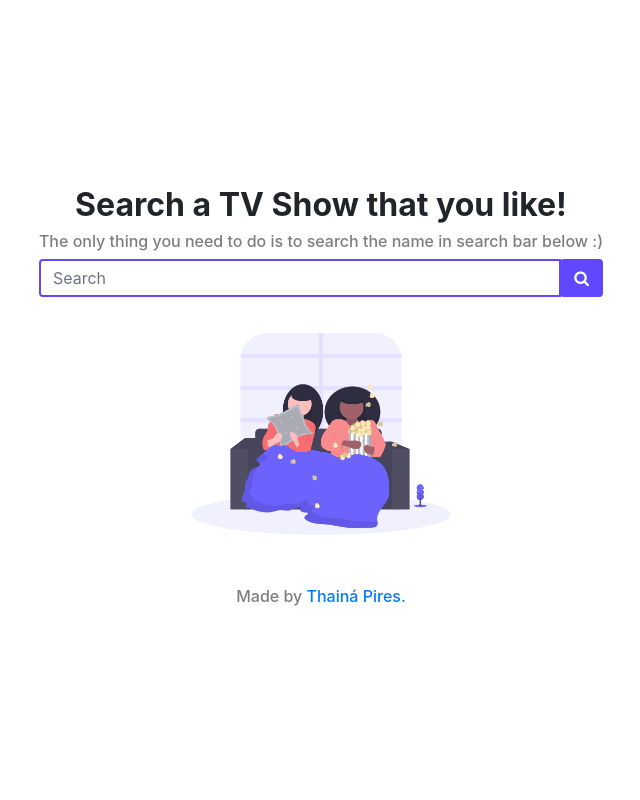
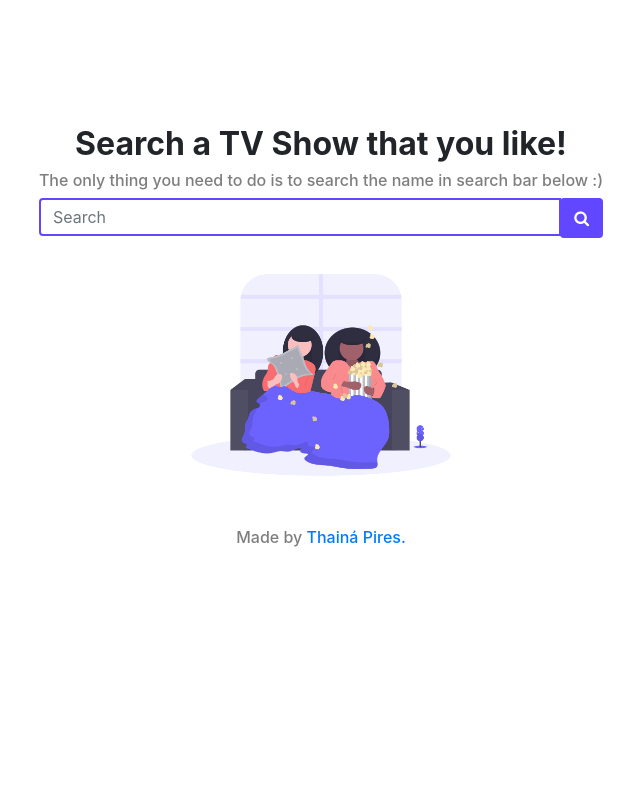
Before and after one commit to thainapires/TvShows-Finder, a Flask app: page / in a window 1280 px wide. Shown: the part 57-857 px from the top of the page, without its empty margins (319-959 px from the left). After the commit the page ends 604 px from the top, so only its background shows below. Run offline with Flask 2, Linux system fonts and the light colour scheme; some libraries are stand-ins or nearby versions.

Commit message:
Merging css

```diff
--- a/app.py
+++ b/app.py
@@ -20,7 +20,7 @@ def search_tvshow():
         if(search_term == ''):
             return render_template('movies.html', randn = str(random.randint(101,4000)))
     response = requests.get("http://api.tvmaze.com/search/shows?q={}".format(search_term))
-    #jprint(response.json()[1])
+    jprint(response.json()[1])
     response = response.json()
     #print(type(response))
     tvshow =[]
--- a/static/style.css
+++ b/static/style.css
@@ -1,15 +1,13 @@
-*,
+/**,
 html,
-body {
-  margin: 0;
-  padding: 0;
+.body-home {
   overflow: hidden;/*add This*/
-}
+/*}*/
 
-.container {
+.container-home {
     width: 100vw;
-    height: 100vh;
-    max-width:100%;  /* added */
+    height: 85vh;
+    max-width:100%;
     max-height:100%;
     display: flex;
     flex-direction: row;
@@ -20,6 +18,37 @@ body {
 
 h6{
     color: rgb(126, 126, 126);
+}
+
+.minutes{
+    display: inline-block;
+    margin-top: 10px;
+    color: rgb(19, 19, 19);
+    padding: 5px;
+    border-radius: 5px;
+    border: 1px solid rgba(0, 0, 0, 0.13);
+}
+
+
+.type{
+    display: inline-block;
+    color: #535353;
+    margin-left: 10px;
+}
+
+.movie-info {
+    position:absolute;
+    bottom:0;
+    right:0;
+    padding: 10px;
+}
+
+.fa-cog {
+    color: black;
+}
+
+.c-custom{
+    padding:20px;
 }
 
 @import url(https://fonts.googleapis.com/css?family=Open+Sans);
--- a/static/style2.css
+++ b/static/style2.css
@@ -12,7 +12,7 @@
     display: inline-block;
     color: #535353;
     margin-left: 10px;
-  }
+}
 
   .movie-info {
     position:absolute;
--- a/templates/base.html
+++ b/templates/base.html
@@ -23,7 +23,7 @@
                 </li>
             </ul>
         </div>
-      </nav>
+    </nav>
     {% block body %}{% endblock %}
 </body>
 </html>
--- a/templates/index.html
+++ b/templates/index.html
@@ -1,76 +1,24 @@
 {% extends 'base.html' %}
 
 {% block head %}
-
     <link rel="stylesheet" href="{{ url_for('static', filename='style.css')+'?q='+randn }}">
     <title>TV Shows Finder</title>
-
 {% endblock %}
 
 {% block body %}
-
-<div class="container">
-    <div class="box">
+<div class="container-home">
+    <div class="box-search">
         <h2><strong>Search a TV Show that you like!</strong></h2>
-        <h6>The only thing you need to do is to search the name in search bar below :)</h4>
+        <h6>The only thing you need to do is to search the name in search bar below :)</h6>
             <form action="{{ url_for('search_tvshow') }}" method="post">
                 <div class="input-group mb-3">
                     <input type="text" name="search_term"  class="form-control search-bar" placeholder="Search" aria-label="Recipient's username">
                     <div class="input-group-append"></div>
-                    <button type="submit" class="input-group-text search-bar-icon"><i class="fa fa-search icon-search"></i></button>
-                    <!--<button type="submit" class="btn btn-primary">Submit</button>-->
+                    <button type="submit" class="btn search-bar-icon"><i class="fa fa-search icon-search"></i></button>
                 </div>
             </form>
         <img style="width:20rem; margin-bottom: 2rem;"src="../static/watching-tv.png">
         <h6>Made by <a href="https://github.com/thainapires">Thainá Pires.</a></h6>
     </div>
 </div>
-
-
 {% endblock %}
-
-<!--<!DOCTYPE html>
-<html lang="en">
-<head>
-    <meta charset="UTF-8">
-    <meta name="viewport" content="width=device-width, initial-scale=1.0">
-    <link rel="stylesheet" href="https://stackpath.bootstrapcdn.com/bootstrap/4.1.0/css/bootstrap.min.css">
-    <link rel="stylesheet" href="https://maxcdn.bootstrapcdn.com/font-awesome/4.7.0/css/font-awesome.min.css">
-    <link rel="stylesheet" href="{{ url_for('static', filename='style.css')+'?q='+randn }}">
-    <title>Document</title>
-</head>
-<body>
-    <nav class="navbar navbar-expand-lg navbar-light bg-white" style = 'border-bottom: 1px solid rgb(228, 228, 228);'>
-        <button class="navbar-toggler" type="button" data-toggle="collapse" data-target="#navbarTogglerDemo01" aria-controls="navbarTogglerDemo01" aria-expanded="false" aria-label="Toggle navigation">
-          <span class="navbar-toggler-icon"></span>
-        </button>
-        <div class="collapse navbar-collapse justify-content-center" id="navbarTogglerDemo01">
-            <ul class="navbar-nav">
-                <li class="nav-item active">
-                    <a class="nav-link" href="/">SEARCH <span class="sr-only">Home</span></a>
-                </li>
-                <li class="nav-item">
-                    <a class="nav-link" href="/howitworks">HOW IT WORKS</a>
-                </li>
-                <li class="nav-item">
-                    <a class="nav-link" href="/about">ABOUT</a>
-                </li>
-            </ul>
-        </div>
-      </nav>
-    <div class="container">
-        <div class="box">
-            <h2><strong>Search a TV Show that you like!</strong></h2>
-            <h6>The only thing you need to do is to search the name in search bar below :)</h4>
-                <form action="{{ url_for('search_tvshow') }}" method="post">
-                    <div class="input-group mb-3">
-                        <input type="text" name="search_term"  class="form-control search-bar" placeholder="Search" aria-label="Recipient's username">
-                        <div class="input-group-append"></div>
-                        <button type="submit" class="input-group-text search-bar-icon"><i class="fa fa-search icon-search"></i></button>
-                    </div>
-                </form>
-            <img style="width:20rem; margin-bottom: 2rem;"src="../static/watching-tv.png">
-        </div>
-    </div>
-</body>
-</html>-->
```
Also changed, not shown: templates/about.html (+5 -3 lines), templates/movies.html (+5 -5 lines).
